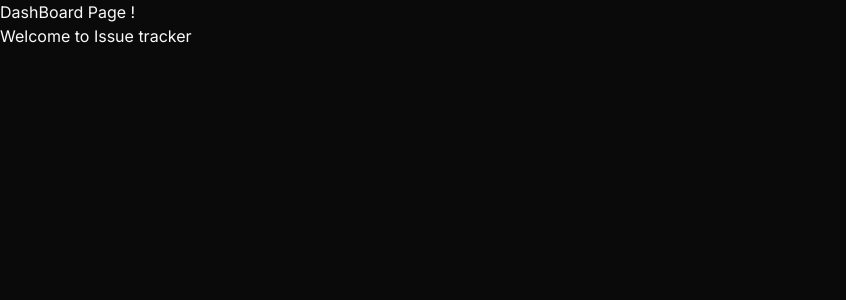
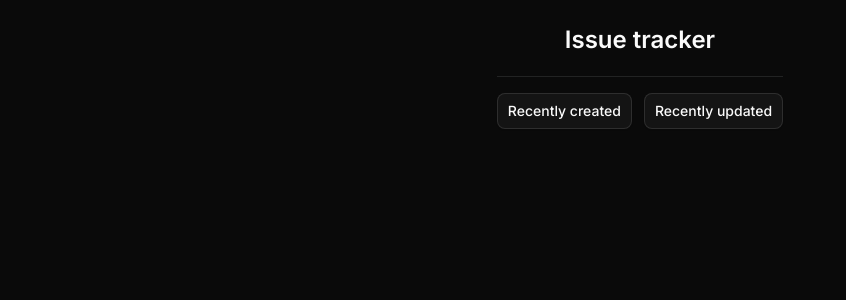
Before and after one commit to sahiltsx/IssueTracker, a Next.js app: page /dashboard in a window 1280 px wide. Shown: the top 300 px of the page, without its empty margins (0-846 px from the left). Built offline with nearby package versions, Linux system fonts and the light colour scheme.

Commit message:
initial commit

```diff
--- a/app/dashboard/page.tsx
+++ b/app/dashboard/page.tsx
@@ -1,10 +1,19 @@
-
+import { Button } from "@/components/ui/button";
 
 export default function dashboard() {
     return (
-        <div>
-            <h1>DashBoard Page !</h1>
-            <h2>Welcome to Issue tracker</h2>
+        <div className="max-w-md mx-auto p-6 ">
+           <header className="flex items-center justify-center pb-5 border-b">
+            <div>
+                 <h2 className="font-semibold text-2xl">Issue tracker</h2>
+            </div>
+
+           </header>
+
+           <div className="flex gap-3 pt-4">
+             <Button variant="outline">Recently created</Button>
+             <Button variant="outline">Recently updated</Button>
+           </div>
         </div>
     )
 }
```
